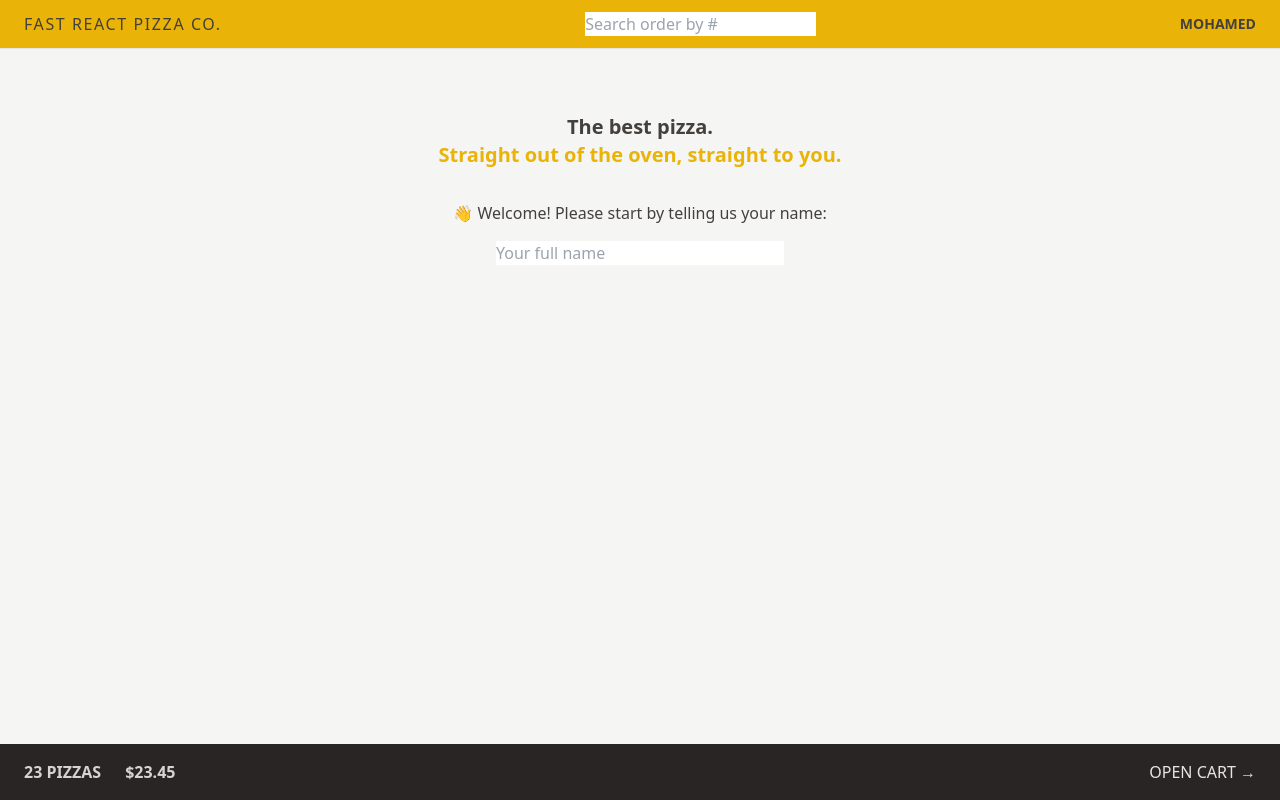
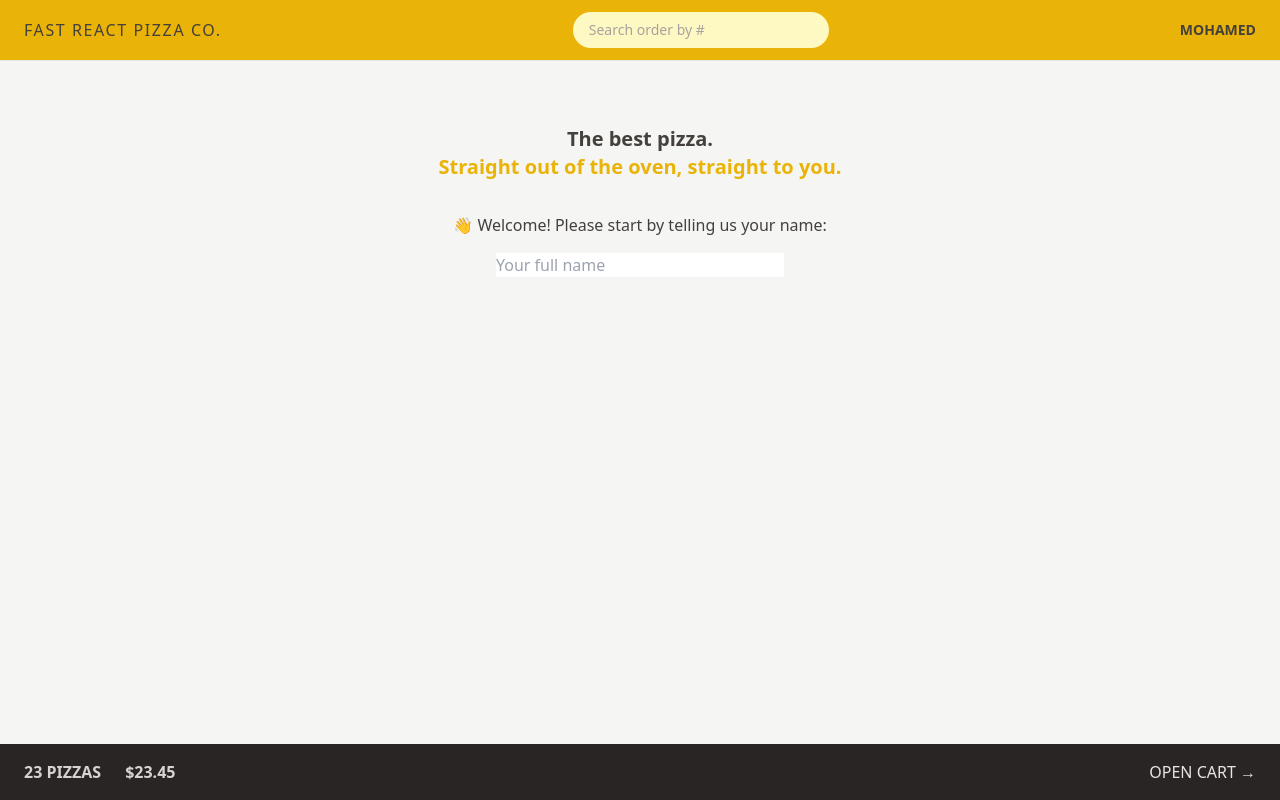
Before and after one commit to nidal1/fast-react-pizza, a React (Vite) app: page / in a window 1280 px wide. Built offline with nearby package versions, Linux system fonts and the light colour scheme.

Commit message:
styling form elements

```diff
--- a/src/features/order/SearchOrder.jsx
+++ b/src/features/order/SearchOrder.jsx
@@ -19,6 +19,7 @@
         placeholder="Search order by #"
         value={query}
         onChange={(e) => setQuery(e.target.value)}
+        className="w-28 rounded-full bg-yellow-100 px-4 py-2 text-sm transition-all duration-300 placeholder:text-stone-400 sm:focus:w-72 focus:outline-none focus:ring focus:ring-yellow-500 focus:ring-opacity-50 sm:w-64"
       />
     </form>
   );
```
